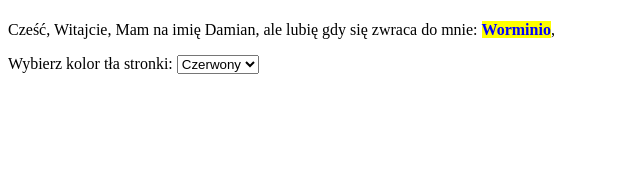
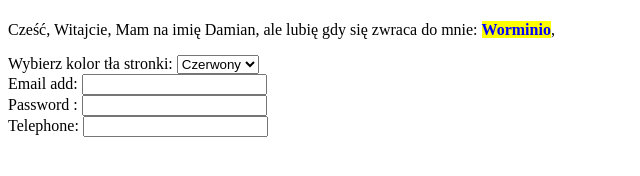
Before and after one commit to Worminio/Worminio, a plain HTML site: page index.html in a window 1280 px wide. Shown: the whole page, without its empty margins (0-640 px from the left). Drawn offline with Linux system fonts and the light colour scheme.

Commit message:
Update index.html

```diff
--- a/index.html
+++ b/index.html
@@ -12,12 +12,21 @@
       <label for="bg-color">
       Wybierz kolor tła stronki:</label>
       <select id="bg-color">
-        <option value="r">Czerwony</option>
+        <option value="r" selected>Czerwony</option>
         <option value="g">Zielony</option>
         <option value="y">Żółty</option>
         <option value="b">Niebieski</option>
       </select>
     </form>
 </body>
-<foot></foot>
+<foot>
+  <form>
+      <label for="email">Email add:</label>
+      <input type="email" id="email"><br>
+      <label for="pass">Password :</label>
+      <input type="password" id="pass"><br>
+      <label for="tel">Telephone:</label>
+      <input type="tel" id="tel"><br>
+    </form>
+</foot>
 </html>
```
